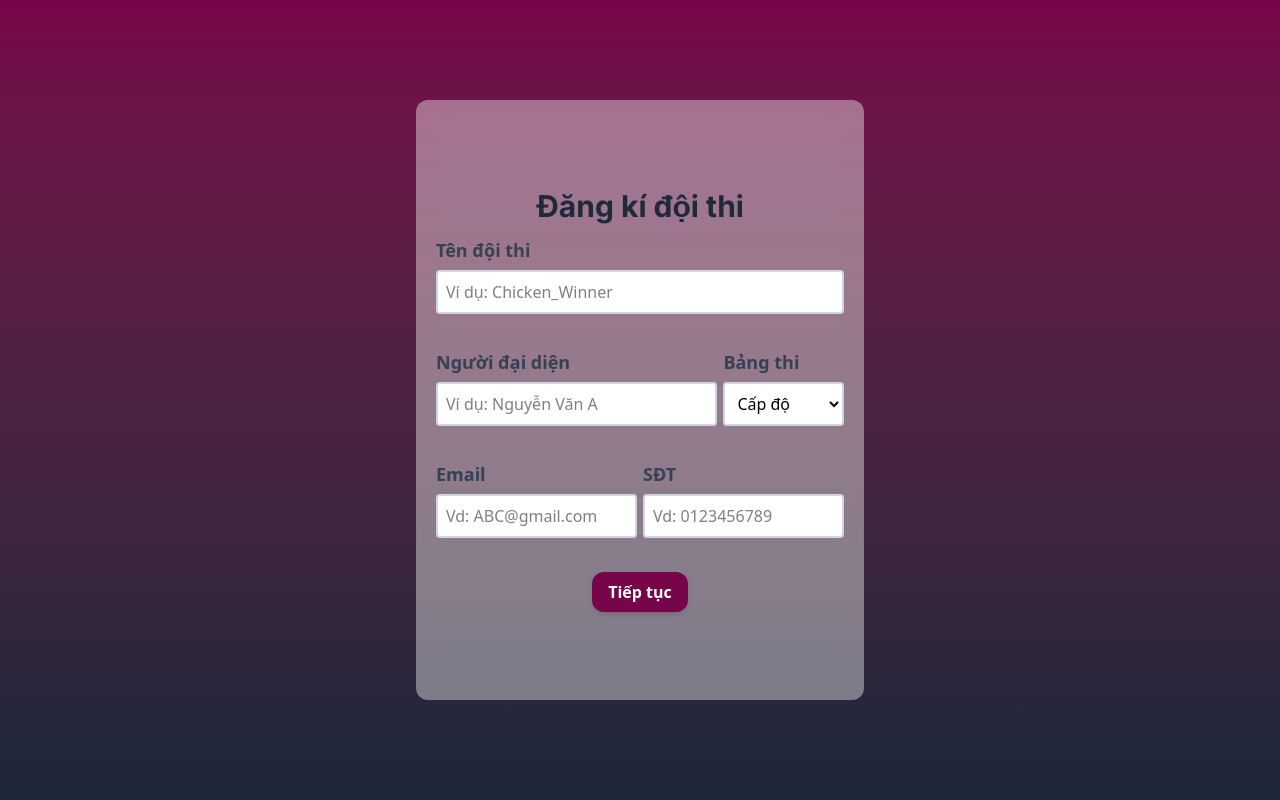
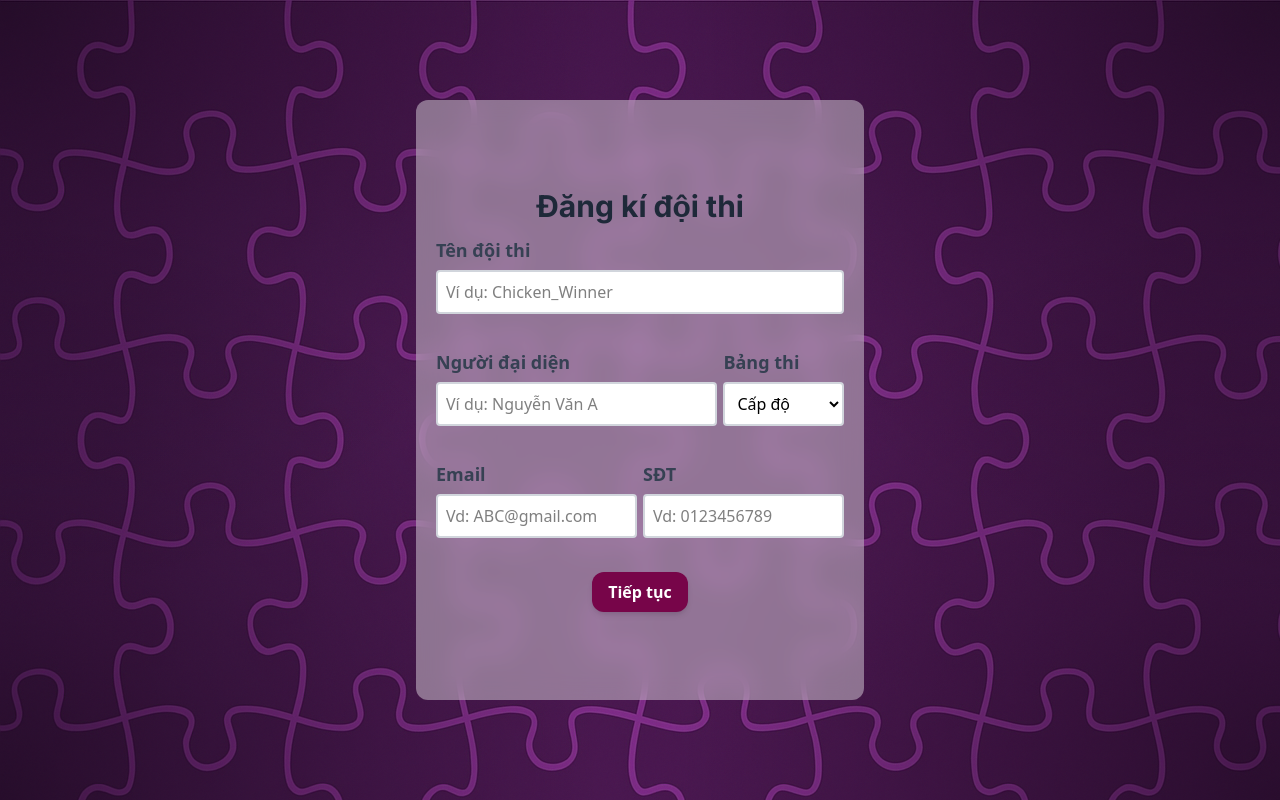
Before and after one commit to dkhoa2906/ucpc-2025-website, a React (Vite) app in the folder frontend/: page /user in a window 1280 px wide. Built offline with nearby package versions, Linux system fonts and the light colour scheme; a web font is replaced by a local one.

Commit message:
new background

```diff
--- a/frontend/package.json
+++ b/frontend/package.json
@@ -14,6 +14,7 @@
     "@tailwindcss/vite": "^4.1.3",
     "form": "^0.2.5",
     "formik": "^2.4.6",
+    "i": "^0.3.7",
     "react": "^19.0.0",
     "react-dom": "^19.0.0",
     "react-router": "^7.5.0",
--- a/frontend/src/index.css
+++ b/frontend/src/index.css
@@ -4,3 +4,9 @@
     margin: 0;
     padding: 0;
 }
+.overlay-blur {
+  background: radial-gradient(circle at top left, rgba(0, 0, 0, 0.4), transparent 40%),
+              radial-gradient(circle at top right, rgba(0, 0, 0, 0.4), transparent 40%),
+              radial-gradient(circle at bottom left, rgba(0, 0, 0, 0.4), transparent 40%),
+              radial-gradient(circle at bottom right, rgba(0, 0, 0, 0.4), transparent 40%);
+}
--- a/frontend/src/pages/User/Form/Form.jsx
+++ b/frontend/src/pages/User/Form/Form.jsx
@@ -1,16 +1,18 @@
-import { useState } from 'react';
-import TeamForm from './TeamForm';
-import MemberInfoForm from './MemberInfoForm';
-import { Formik, Form } from 'formik';
-import * as Yup from 'yup';
-
+import { useState } from "react";
+import TeamForm from "./TeamForm";
+import MemberInfoForm from "./MemberInfoForm";
+import { Formik, Form } from "formik";
+import * as Yup from "yup";
+import puzzle_background from "../../../assets/puzzle_background.png";
 
 const validationSchema = Yup.object({
-    teamName: Yup.string()
-        .required("Tên đội là bắt buộc."),  //không có regex vì không cần thiết
+  teamName: Yup.string().required("Tên đội là bắt buộc."), //không có regex vì không cần thiết
   instructorName: Yup.string()
     .required("Họ và tên người hướng dẫn là bắt buộc.") // Không được để trống
-        .matches(/^([A-ZÀ-Ỹ][a-zà-ỹ]*)(\s[A-ZÀ-Ỹ][a-zà-ỹ]*)*$/, "Ghi họ tên theo định dạng, Ví dụ: Nguyễn Văn A"),
+    .matches(
+      /^([A-ZÀ-Ỹ][a-zà-ỹ]*)(\s[A-ZÀ-Ỹ][a-zà-ỹ]*)*$/,
+      "Ghi họ tên theo định dạng, Ví dụ: Nguyễn Văn A"
+    ),
   level: Yup.string()
     .oneOf(["highschool", "university"], "Cấp độ không hợp lệ.") // Chỉ cho phép chọn "Trung học" hoặc "Đại học"
     .required("Cấp độ là bắt buộc."),
@@ -20,7 +22,7 @@ const validationSchema = Yup.object({
   instructorPhone: Yup.string()
     .matches(/^\d{10}$/, "Số điện thoại cần có 10 số")
     .required("Số điện thoại là bắt buộc."),
-});// Định nghĩa schema cho bước 1
+}); // Định nghĩa schema cho bước 1
 
 const validationSchema2 = Yup.object({
   members: Yup.array()
@@ -30,7 +32,8 @@ const validationSchema2 = Yup.object({
           .required("Họ và tên là bắt buộc.")
           .matches(
             /^([A-ZÀ-Ỹ][a-zà-ỹ]*)(\s[A-ZÀ-Ỹ][a-zà-ỹ]*)*$/,
-                        "Ghi họ tên theo định dạng, Ví dụ: Nguyễn Văn A"),
+            "Ghi họ tên theo định dạng, Ví dụ: Nguyễn Văn A"
+          ),
 
         email: Yup.string()
           .required("Email là bắt buộc.")
@@ -74,13 +77,15 @@ const validationSchema2 = Yup.object({
             let age = today.getFullYear() - value.getFullYear();
             const monthDiff = today.getMonth() - value.getMonth();
 
-                        if (monthDiff < 0 || (monthDiff === 0 && today.getDate() < value.getDate())) {
+            if (
+              monthDiff < 0 ||
+              (monthDiff === 0 && today.getDate() < value.getDate())
+            ) {
               age--;
             }
 
             return age >= 1 && age <= 24;
           }),
-
 
         university: Yup.string()
           .matches(
@@ -88,10 +93,7 @@ const validationSchema2 = Yup.object({
             "Tên trường không hợp lệ. Viết đúng format ví dụ: Trường THPT/THCS <tên trường>"
           )
           .required("Trường học là bắt buộc."),
-                studentId:
-                    Yup.string()
-                    .required("Mã số sinh viên là bắt buộc."),
-
+        studentId: Yup.string().required("Mã số sinh viên là bắt buộc."),
       })
     )
     .min(3, "Phải có ít nhất 3 thành viên")
@@ -106,7 +108,8 @@ const validationSchema3 = Yup.object({
           .required("Họ và tên là bắt buộc.")
           .matches(
             /^([A-ZÀ-Ỹ][a-zà-ỹ]*)(\s[A-ZÀ-Ỹ][a-zà-ỹ]*)*$/,
-                        "Ghi họ tên theo định dạng, Ví dụ: Nguyễn Văn A"),
+            "Ghi họ tên theo định dạng, Ví dụ: Nguyễn Văn A"
+          ),
         email: Yup.string()
           .required("Email là bắt buộc.")
           .email("Email không hợp lệ"),
@@ -147,13 +150,15 @@ const validationSchema3 = Yup.object({
             let age = today.getFullYear() - birthDate.getFullYear();
             const monthDiff = today.getMonth() - birthDate.getMonth();
 
-                        if (monthDiff < 0 || (monthDiff === 0 && today.getDate() < birthDate.getDate())) {
+            if (
+              monthDiff < 0 ||
+              (monthDiff === 0 && today.getDate() < birthDate.getDate())
+            ) {
               age--;
             }
-                        console.log('age:', age);
+            console.log("age:", age);
             return age >= 1 && age <= 24;
           }),
-
 
         university: Yup.string().required("Tên học là bắt buộc."),
 
@@ -168,57 +173,83 @@ const validationSchema3 = Yup.object({
 var values_tmp = null;
 function UserForm() {
   const waitTwoSeconds = async () => {
-        await new Promise(resolve => setTimeout(resolve, 0));
+    await new Promise((resolve) => setTimeout(resolve, 0));
   };
   const [step, setStep] = useState(1);
 
   const handleSubmit = async (values) => {
     try {
-            const response = await fetch('http://localhost:8080/api/v1/update-info', {
-                method: 'PUT',
+      const response = await fetch("http://localhost:8080/api/v1/update-info", {
+        method: "PUT",
         headers: {
-                    'Content-Type': 'application/json'
+          "Content-Type": "application/json",
         },
-                body: JSON.stringify(values)  // có thể là values từ bước 2
+        body: JSON.stringify(values), // có thể là values từ bước 2
       });
 
-            if (!response.ok) throw new Error('Lỗi khi gửi dữ liệu');
+      if (!response.ok) throw new Error("Lỗi khi gửi dữ liệu");
 
       const result = await response.json();
-            console.log('Gửi thành công:', result);
+      console.log("Gửi thành công:", result);
     } catch (error) {
-            console.error('Lỗi khi gửi:', error.message);
+      console.error("Lỗi khi gửi:", error.message);
     }
     await new Promise((resolve) => setTimeout(resolve, 0));
-        console.log('Submitted:', values);
+    console.log("Submitted:", values);
   };
 
   return (
     <Formik
       initialValues={{
-                teamName: '',
-                instructorName: '',
-                instructorEmail: '',
-                instructorPhone: '',
-                level: '',
+        teamName: "",
+        instructorName: "",
+        instructorEmail: "",
+        instructorPhone: "",
+        level: "",
         members: [
-                    { fullName: '', email: '', phone: '', birth: '', university: '', studentId: '' },
-                    { fullName: '', email: '', phone: '', birth: '', university: '', studentId: '' },
-                    { fullName: '', email: '', phone: '', birth: '', university: '', studentId: '' }
-                ]
+          {
+            fullName: "",
+            email: "",
+            phone: "",
+            birth: "",
+            university: "",
+            studentId: "",
+          },
+          {
+            fullName: "",
+            email: "",
+            phone: "",
+            birth: "",
+            university: "",
+            studentId: "",
+          },
+          {
+            fullName: "",
+            email: "",
+            phone: "",
+            birth: "",
+            university: "",
+            studentId: "",
+          },
+        ],
       }}
-
-            validationSchema={step === 1 ? validationSchema : (values_tmp.level === "highschool" ? validationSchema2 : validationSchema3)}
+      validationSchema={
+        step === 1
+          ? validationSchema
+          : values_tmp.level === "highschool"
+          ? validationSchema2
+          : validationSchema3
+      }
       onSubmit={async (values, { setSubmitting, setTouched }) => {
         if (step === 1) {
-                    console.log('Step 1:', values);
+          console.log("Step 1:", values);
           values_tmp = values;
           await waitTwoSeconds();
           setTouched({});
           setStep(2);
           setSubmitting(false);
         } else {
-                    console.log('Step 2:', values_tmp, values);
+          console.log("Step 2:", values_tmp, values);
           values_tmp = values;
           try {
             await handleSubmit(values);
@@ -226,25 +257,29 @@ function UserForm() {
             setSubmitting(false);
           }
         }
-
       }}
       validateOnBlur={true}
       validateOnChange={true}
     >
       {({ isSubmitting, values }) => (
-                <Form className={`  select-none flex flex-col gap-0 items-center justify-center backdrop-blur-md w-full ${step === 1 ? 'rounded-xl max-w-md h-150 my-12 border-none' : 'border-none h-screen bg-no'
-                    } mx-auto border-2 bg-white/40  px-5 py-6`}>
+        <Form
+          className={`  select-none flex flex-col gap-0 items-center justify-center  w-full ${
+            step === 1
+              ? "rounded-xl backdrop-blur-md max-w-md h-150 my-12 border-none bg-white/40"
+              : "border-none bg-transparent "
+          } mx-auto border-2   px-5 py-6`}
+        >
           {step === 1 && (
             <>
               <TeamForm />
-                            <div className='btn-signup mt-3'>
+              <div className="btn-signup mt-3">
                 <button
                   type="submit"
                   disabled={isSubmitting}
                   className={`
               mt-0 w-full bg-[#770549] hover:bg-[#8b2366] hover:scale-105 text-white font-semibold py-2 px-4 rounded-xl shadow-md
               transition duration-400
-                    ${isSubmitting ? 'opacity-70 cursor-not-allowed' : ''}
+                    ${isSubmitting ? "opacity-70 cursor-not-allowed" : ""}
                   `}
                 >
                   {isSubmitting ? (
@@ -262,17 +297,14 @@ function UserForm() {
 
           {step === 2 && (
             <>
-                            <MemberInfoForm
-
-                                isUniversity={values.level === 'university'}
-                            />
-                            <div className={`btn-signup mt-3 ${step === 1 ? '' : ''}`}>
+              <MemberInfoForm isUniversity={values.level === "university"} />
+              <div className={`btn-signup mt-3 ${step === 1 ? "" : ""}`}>
                 <button
                   type="submit"
                   disabled={isSubmitting}
                   className={`
                     mt-4 w-full bg-[#770549] hover:bg-[#8b2366] hover:scale-105 text-white font-semibold py-2 px-4 rounded-xl shadow-md transition duration-300
-                    ${isSubmitting ? 'opacity-70 cursor-not-allowed' : ''}
+                    ${isSubmitting ? "opacity-70 cursor-not-allowed" : ""}
                   `}
                 >
                   {isSubmitting ? (
--- a/frontend/src/pages/User/User.jsx
+++ b/frontend/src/pages/User/User.jsx
@@ -1,11 +1,18 @@
 import UserForm from "./Form/Form";
+import puzzle_background from "../../assets/puzzle_background.png";
 
 function User() {
-    return (
-        <div className="relative h-screen w-screen overflow-hidden bg-gradient-to-b from-[#770549] to-[#1b2739] flex items-center justify-center">
-            <UserForm />
-        </div>
-    );
+  return (
+    <div
+      style={{ backgroundImage: `url(${puzzle_background})` }}
+      className="relative h-screen w-screen overflow-hidden bg-[#5C235B] flex items-center justify-center "
+    >
+      <div className="absolute inset-0 pointer-events-none z-10 overlay-blur"></div>
+      <div className="relative z-20">
+        <UserForm />
+      </div>
+    </div>
+  );
 }
 
 export default User;
```
Also changed, not shown: frontend/src/assets/puzzle_background.png (added), 1 other file (tests, documents, lock files or other folders). Lines whose indentation alone changed are shown as unchanged.
